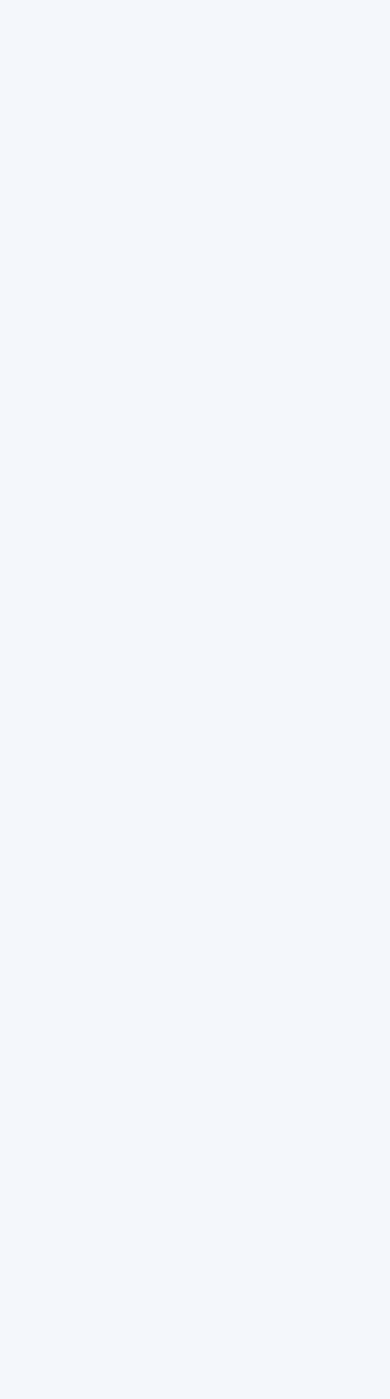
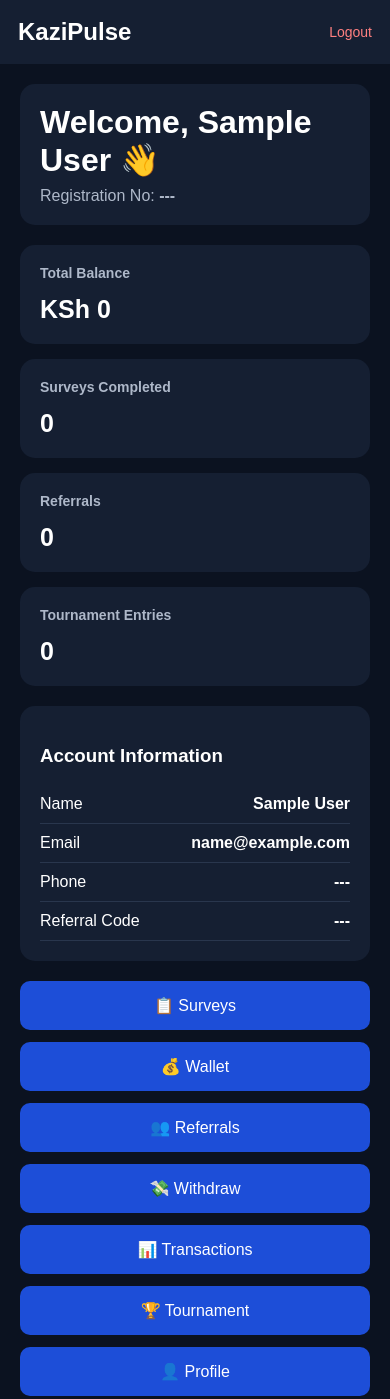
Before and after one commit to kazipulse/Kazipulse-, a plain HTML site: page dashboard.html in a window 390 px wide. Shown: the top 1399 px of the page. Before the commit the page ends 844 px from the top, so only its background shows below. Drawn offline with Linux system fonts and the light colour scheme; sample sign-in values are in the browser's storage.

Commit message:
Replace dashboard with updated KaziPulse dashboard

```diff
--- a/dashboard.html
+++ b/dashboard.html
@@ -3,106 +3,309 @@
 <head>
   <meta charset="UTF-8">
   <meta name="viewport" content="width=device-width, initial-scale=1.0">
-  <title>Dashboard - KaziPulse</title>
+
+  <title>KaziPulse Dashboard</title>
 
   <style>
     * {
       box-sizing: border-box;
-      margin: 0;
-      padding: 0;
+      font-family: Arial, sans-serif;
     }
 
     body {
-      font-family: Arial, sans-serif;
-      background: #f4f7fb;
-      color: #172033;
+      margin: 0;
+      background: #0b1220;
+      color: white;
     }
 
     header {
-      background: #155eef;
-      color: white;
-      padding: 15px 20px;
-    }
-
-    .nav {
-      max-width: 1150px;
-      margin: auto;
+      background: #151f32;
+      padding: 18px;
       display: flex;
       justify-content: space-between;
       align-items: center;
     }
 
-    .logo {
-      font-size: 24px;
+    header h2 {
+      margin: 0;
+    }
+
+    .logout {
+      color: #ff8080;
+      text-decoration: none;
+      font-size: 14px;
+    }
+
+    .container {
+      max-width: 900px;
+      margin: auto;
+      padding: 20px;
+    }
+
+    .welcome {
+      background: #151f32;
+      padding: 20px;
+      border-radius: 15px;
+      margin-bottom: 20px;
+    }
+
+    .welcome h1 {
+      margin: 0 0 8px;
+    }
+
+    .muted {
+      color: #aeb8c9;
+    }
+
+    .cards {
+      display: grid;
+      grid-template-columns: repeat(2, 1fr);
+      gap: 15px;
+    }
+
+    .card {
+      background: #151f32;
+      padding: 20px;
+      border-radius: 15px;
+    }
+
+    .card h3 {
+      margin-top: 0;
+      color: #aeb8c9;
+      font-size: 14px;
+    }
+
+    .amount {
+      font-size: 25px;
       font-weight: bold;
     }
 
-    .user-area {
-      display: flex;
-      align-items: center;
+    .menu {
+      display: grid;
+      grid-template-columns: repeat(2, 1fr);
       gap: 12px;
+      margin-top: 20px;
     }
 
-    .user-name {
-      font-weight: bold;
+    .menu a {
+      background: #1d4ed8;
+      color: white;
+      text-decoration: none;
+      padding: 15px;
+      border-radius: 10px;
+      text-align: center;
     }
 
-    .logout {
-      background: white;
-      color: #155eef;
-      border: none;
-      padding: 8px 13px;
-      border-radius: 7px;
-      font-weight: bold;
-      cursor: pointer;
+    .info {
+      background: #151f32;
+      padding: 20px;
+      border-radius: 15px;
+      margin-top: 20px;
     }
 
-    .container {
-      max-width: 1150px;
-      margin: auto;
-      padding: 30px 20px 50px;
+    .row {
+      display: flex;
+      justify-content: space-between;
+      padding: 10px 0;
+      border-bottom: 1px solid #29364d;
     }
 
-    .welcome {
-      margin-bottom: 25px;
+    @media (max-width: 600px) {
+      .cards,
+      .menu {
+        grid-template-columns: 1fr;
+      }
     }
+  </style>
+</head>
 
-    .welcome h1 {
-      font-size: 30px;
-      margin-bottom: 5px;
-    }
+<body>
 
-    .welcome p {
-      color: #667085;
-    }
+<header>
+  <h2>KaziPulse</h2>
+  <a href="#" class="logout" id="logout">Logout</a>
+</header>
 
-    .verification {
-      background: #fff7df;
-      border-left: 5px solid #f0a500;
-      padding: 15px;
-      border-radius: 8px;
-      margin-bottom: 25px;
-      font-size: 14px;
-    }
+<div class="container">
 
-    .balance {
-      background: linear-gradient(135deg, #155eef, #6c5ce7);
-      color: white;
-      padding: 28px;
-      border-radius: 16px;
-      margin-bottom: 25px;
-    }
+  <div class="welcome">
+    <h1>Welcome, <span id="userName">User</span> 👋</h1>
+    <div class="muted">
+      Registration No: <strong id="registrationNumber">---</strong>
+    </div>
+  </div>
 
-    .balance-label {
-      opacity: 0.9;
-      font-size: 14px;
-    }
+  <div class="cards">
 
-    .balance-amount {
-      font-size: 38px;
-      font-weight: bold;
-      margin: 5px 0 15px;
-    }
+    <div class="card">
+      <h3>Total Balance</h3>
+      <div class="amount">
+        KSh <span id="totalBalance">0</span>
+      </div>
+    </div>
 
-    .balance a {
-      display:
+    <div class="card">
+      <h3>Surveys Completed</h3>
+      <div class="amount" id="surveysCompleted">
+        0
+      </div>
+    </div>
+
+    <div class="card">
+      <h3>Referrals</h3>
+      <div class="amount" id="referrals">
+        0
+      </div>
+    </div>
+
+    <div class="card">
+      <h3>Tournament Entries</h3>
+      <div class="amount" id="tournamentEntries">
+        0
+      </div>
+    </div>
+
+  </div>
+
+  <div class="info">
+
+    <h3>Account Information</h3>
+
+    <div class="row">
+      <span>Name</span>
+      <strong id="accountName">---</strong>
+    </div>
+
+    <div class="row">
+      <span>Email</span>
+      <strong id="accountEmail">---</strong>
+    </div>
+
+    <div class="row">
+      <span>Phone</span>
+      <strong id="accountPhone">---</strong>
+    </div>
+
+    <div class="row">
+      <span>Referral Code</span>
+      <strong id="referralCode">---</strong>
+    </div>
+
+  </div>
+
+  <div class="menu">
+
+    <a href="surveys.html">
+      📋 Surveys
+    </a>
+
+    <a href="wallet.html">
+      💰 Wallet
+    </a>
+
+    <a href="referrals.html">
+      👥 Referrals
+    </a>
+
+    <a href="withdraw.html">
+      💸 Withdraw
+    </a>
+
+    <a href="transactions.html">
+      📊 Transactions
+    </a>
+
+    <a href="tournament.html">
+      🏆 Tournament
+    </a>
+
+    <a href="profile.html">
+      👤 Profile
+    </a>
+
+    <a href="about.html">
+      ℹ️ About KaziPulse
+    </a>
+
+  </div>
+
+</div>
+
+<script>
+
+const savedUser = localStorage.getItem("kaziPulseUser");
+
+if (!savedUser) {
+
+  alert("Please register or login first.");
+
+  window.location.href = "login.html";
+
+} else {
+
+  try {
+
+    const user = JSON.parse(savedUser);
+
+    document.getElementById("userName").textContent =
+      user.name || "User";
+
+    document.getElementById("registrationNumber").textContent =
+      user.registrationNumber || "---";
+
+    document.getElementById("accountName").textContent =
+      user.name || "---";
+
+    document.getElementById("accountEmail").textContent =
+      user.email || "---";
+
+    document.getElementById("accountPhone").textContent =
+      user.phone || "---";
+
+    document.getElementById("referralCode").textContent =
+      user.referralCode || "---";
+
+    document.getElementById("surveysCompleted").textContent =
+      user.surveysCompleted || 0;
+
+    document.getElementById("referrals").textContent =
+      user.referrals || 0;
+
+    document.getElementById("tournamentEntries").textContent =
+      user.tournamentEntries || 0;
+
+    const total =
+      user.wallet && user.wallet.total
+        ? user.wallet.total
+        : 0;
+
+    document.getElementById("totalBalance").textContent =
+      total;
+
+  } catch (error) {
+
+    alert("Unable to load your account.");
+
+    window.location.href = "register.html";
+
+  }
+
+}
+
+
+/* Logout */
+
+document.getElementById("logout").addEventListener("click", function(event) {
+
+  event.preventDefault();
+
+  localStorage.setItem("kaziPulseLoggedIn", "false");
+
+  window.location.href = "login.html";
+
+});
+
+</script>
+
+</body>
+</html>
```
